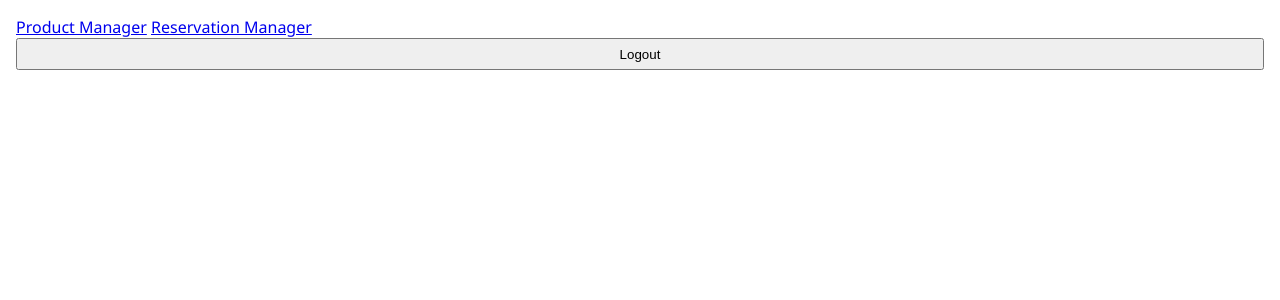
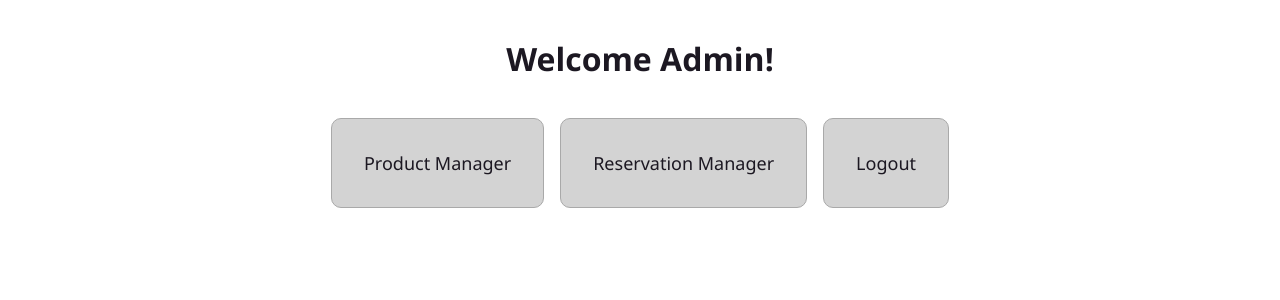
Before and after one commit to Nogadas-VonRyan/puregoods_management, a PHP site: page /admin/home in a window 1280 px wide. Shown: the part 60-360 px from the top of the page. Run offline with PHP 8.4, Linux system fonts and the light colour scheme; the visitor is signed in with stand-in values (Sample User, id 1).

Commit message:
add button design

```diff
--- a/admin/home/index.php
+++ b/admin/home/index.php
@@ -28,9 +28,13 @@ if(!$_SESSION['user']) {
     </nav>
 
     <main>
-        <a href="../products">Product Manager</a>
-        <a href="../reservations">Reservation Manager</a>
-        <button>Logout</button>
+        <div class="anchor-list">
+            <h1 class="full">Welcome Admin!</h1>
+            <a href="../products">Product Manager</a>
+            <a href="../reservations">Reservation Manager</a>
+            <a href="../logout.php">Logout</a>
+        </div>
+
     </main>
     <script src="script.js"></script>
 </body>
--- /dev/null
+++ b/admin/logout.php
@@ -0,0 +1,6 @@
+<?php
+session_start();
+session_destroy();
+session_unset();
+header('Location:index.php');
+?>
--- a/main.css
+++ b/main.css
@@ -3,6 +3,29 @@ body {
 	font-family: "Segoe UI", Tahoma, Geneva, Verdana, sans-serif;
 	box-sizing: border-box;
 	color: #1c1822;
+}
+
+.anchor-list {
+	display: flex;
+	justify-content: center;
+	align-items: center;
+	flex-wrap: wrap;
+	gap: 1rem;
+}
+
+.anchor-list a {
+	padding: 2rem;
+	font-size: large;
+	background-color: lightgray;
+	color: #1c1822;
+	text-decoration: none;
+	border: 1px solid darkgray;
+	border-radius: 10px;
+}
+
+.full {
+	width: 100%;
+	text-align: center;
 }
 
 .title {
```
